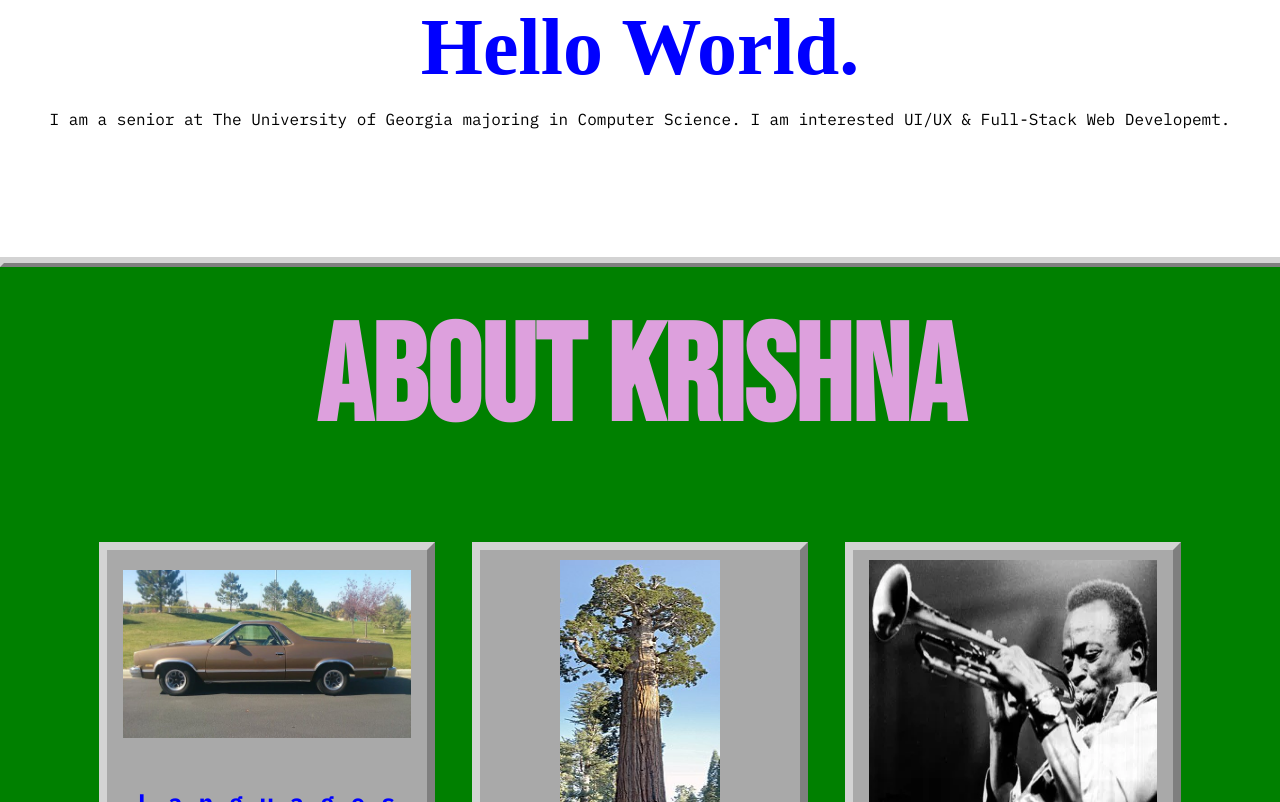
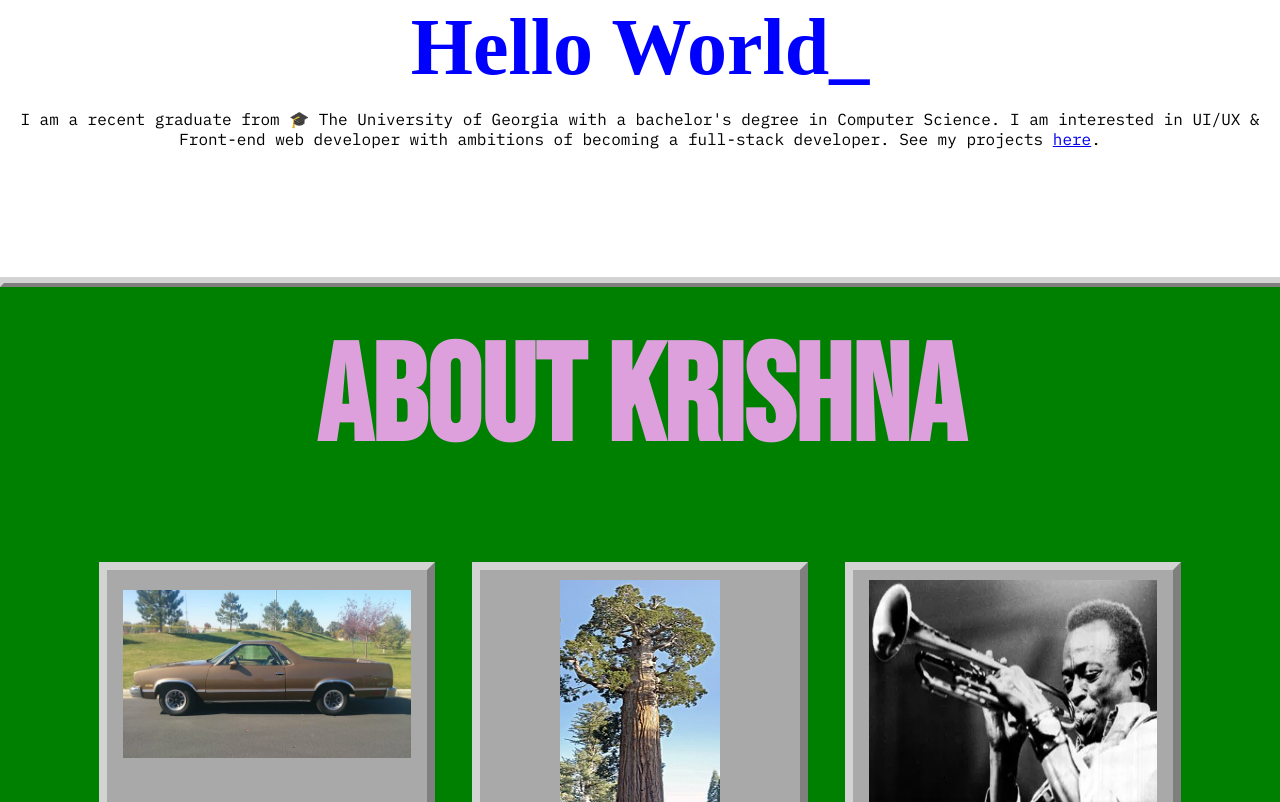
Before and after one commit to KrishnaM26/km.github.io, a plain HTML site: page index.html in a window 1280 px wide. Shown: the part 1582-2384 px from the top of the page. Drawn offline with Linux system fonts and the light colour scheme; a web font is replaced by a local one.

Commit message:
Update index.html

```diff
--- a/index.html
+++ b/index.html
@@ -39,11 +39,9 @@
      </div>
     <section class="contentpage">
             <img src="images/IMG_4010 3.jpg" alt="Krishna Mehta">
-            <h2>Hello World.</h2>
+            <h2>Hello World_</h2>
             <p>
-                I am a senior at The University of Georgia majoring in Computer Science. I am interested UI/UX & Full-Stack
-                 Web Developemt.
-            </p>
+                I am a recent graduate from 🎓 The University of Georgia with a bachelor's degree in Computer Science. I am interested in UI/UX & Front-end web developer with ambitions of becoming a full-stack developer. See my projects <a href="https://github.com/KrishnaM26">here</a>.
             <hr>
             <div class="cpage-col">
 
```
